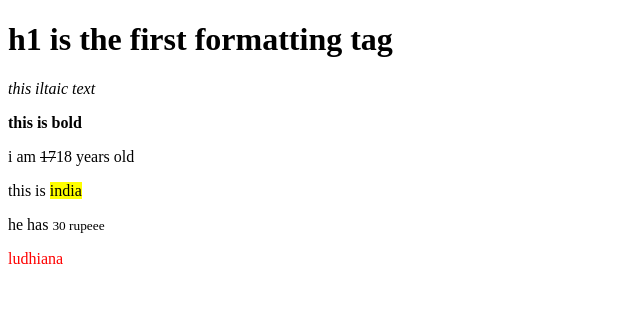
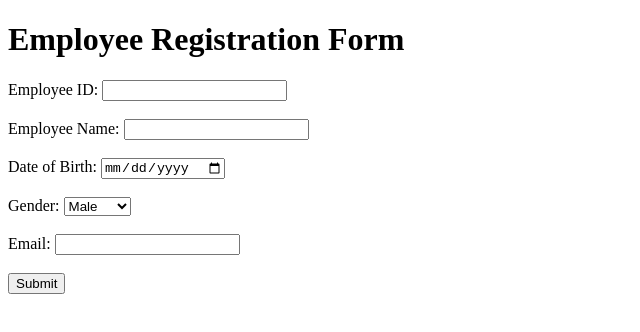
Before and after one commit to Ankitbisht28/ankit, a plain HTML site: page index.html in a window 1280 px wide. Shown: the whole page, without its empty margins (0-640 px from the left). Drawn offline with Linux system fonts and the light colour scheme.

Commit message:
Update index.html

```diff
--- a/index.html
+++ b/index.html
@@ -1,15 +1,31 @@
 <!DOCTYPE html>
 <html>
   <head>
-                          <title>five formatting tags</title>
+    <title>Employee Registration Form</title>
   </head>
   <body>
-            <h1>h1 is the first formatting tag</h1>
-             <p><i> this iltaic text</i></p>
-             <p><strong>this is bold</strong></p>
-             <p> i am <del>17</del>18 years old</p>
-             <p>this is  <mark>india</mark></p>
-            <p>he  has  <small>30 rupeee</small></p>
-            <p style=" color:red">ludhiana</p>
+    <h1>Employee Registration Form</h1>
+    <form>
+      <label for="employee_id">Employee ID:</label>
+      <input type="text" id="employee_id" name="employee_id"><br><br>
+
+      <label for="employee_name">Employee Name:</label>
+      <input type="text" id="employee_name" name="employee_name"><br><br>
+
+      <label for="dob">Date of Birth:</label>
+      <input type="date" id="dob" name="dob"><br><br>
+
+      <label for="gender">Gender:</label>
+      <select id="gender" name="gender">
+        <option value="male">Male</option>
+        <option value="female">Female</option>
+        <option value="other">Other</option>
+      </select><br><br>
+
+      <label for="email">Email:</label>
+      <input type="email" id="email" name="email"><br><br>
+
+      <input type="submit" value="Submit">
+    </form>
   </body>
 </html>
```
Lines whose indentation alone changed are shown as unchanged.
